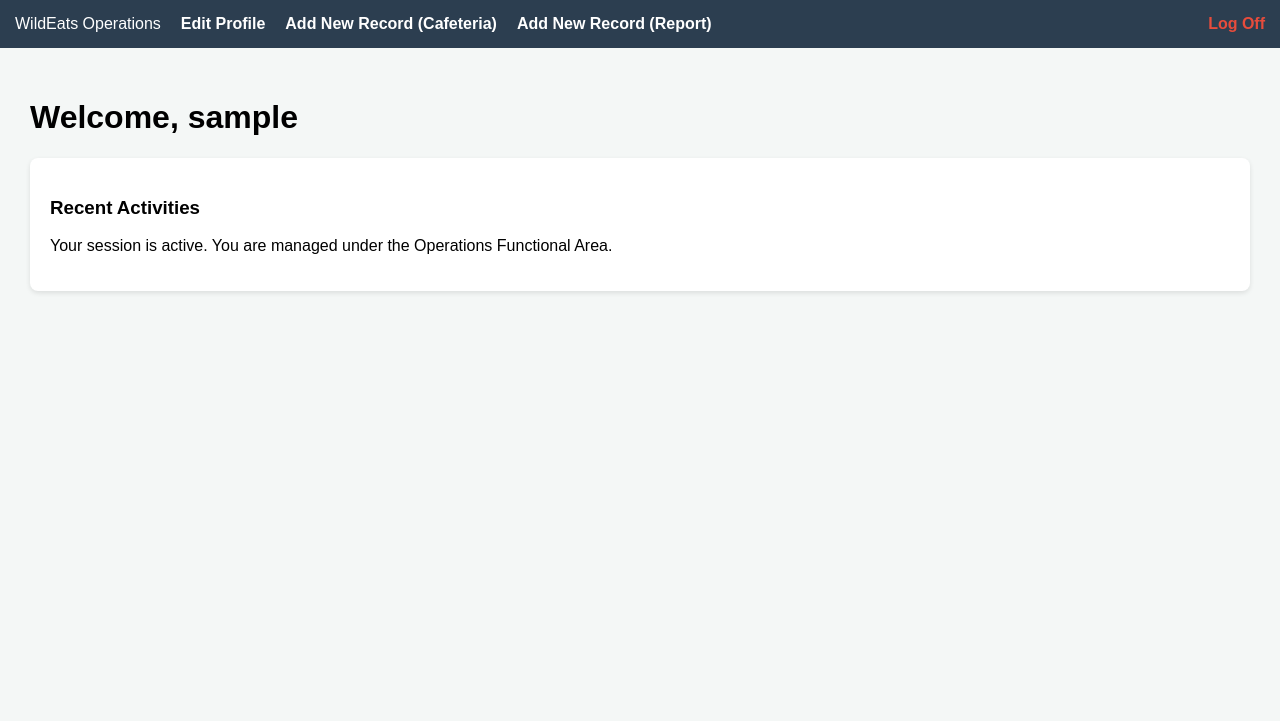
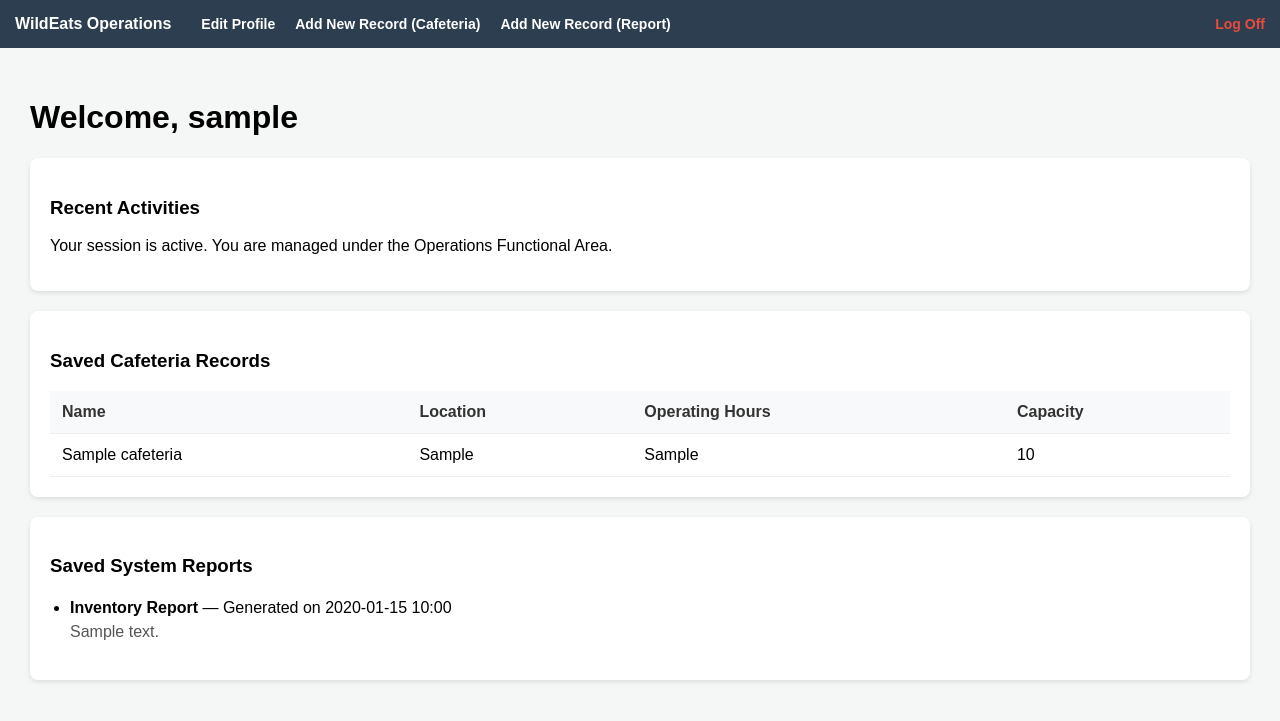
Before and after one commit to GwapoKo123321/WildEats, a Django app: page /operations/ in a window 1280 px wide. Shown: the top 721 px of the page. Run offline with Django 5.2, Linux system fonts and the light colour scheme; a user stored in the database is signed in; tables that the repository leaves empty hold one stand-in row (values such as "Sample post").

Commit message:
Project V2: Finalized operations dashboard and automated time picker feature

```diff
--- a/myproject/operations/templates/operations/index.html
+++ b/myproject/operations/templates/operations/index.html
@@ -1,31 +1,81 @@
 <!DOCTYPE html>
-<html>
+<html lang="en">
 <head>
+    <meta charset="UTF-8">
     <title>WildEats | Home</title>
     <style>
         body { font-family: sans-serif; margin: 0; background: #f4f7f6; }
-        nav { background: #2c3e50; padding: 15px; color: white; display: flex; gap: 20px; }
-        nav a { color: white; text-decoration: none; font-weight: bold; }
+        nav { background: #2c3e50; padding: 15px; color: white; display: flex; gap: 20px; align-items: center; }
+        nav a { color: white; text-decoration: none; font-weight: bold; font-size: 14px; }
+        .logo { font-weight: bold; margin-right: 10px; }
+        .logout-btn { margin-left: auto; color: #e74c3c; }
         .container { padding: 30px; }
         .card { background: white; padding: 20px; border-radius: 8px; margin-bottom: 20px; box-shadow: 0 2px 5px rgba(0,0,0,0.1); }
+        table { width: 100%; border-collapse: collapse; margin-top: 15px; }
+        th, td { text-align: left; padding: 12px; border-bottom: 1px solid #eee; }
+        th { background-color: #f8f9fa; color: #333; }
+        ul { padding-left: 20px; margin-top: 15px; }
+        li { margin-bottom: 12px; line-height: 1.5; }
     </style>
 </head>
 <body>
     <nav>
-        <span>WildEats Operations</span>
-        <!-- Required Navigation Links -->
+        <span class="logo">WildEats Operations</span>
         <a href="{% url 'edit_profile' %}">Edit Profile</a>
         <a href="{% url 'add_cafeteria' %}">Add New Record (Cafeteria)</a>
         <a href="{% url 'add_report' %}">Add New Record (Report)</a>
-        <a href="{% url 'logout' %}" style="margin-left: auto; color: #e74c3c;">Log Off</a>
+        <a href="{% url 'logout' %}" class="logout-btn">Log Off</a>
     </nav>
 
     <div class="container">
         <h1>Welcome, {{ user.username }}</h1>
+
         <div class="card">
             <h3>Recent Activities</h3>
             <p>Your session is active. You are managed under the Operations Functional Area.</p>
         </div>
+
+        <div class="card">
+            <h3>Saved Cafeteria Records</h3>
+            <table>
+                <thead>
+                    <tr>
+                        <th>Name</th>
+                        <th>Location</th>
+                        <th>Operating Hours</th>
+                        <th>Capacity</th>
+                    </tr>
+                </thead>
+                <tbody>
+                    {% for cafe in cafeterias %}
+                    <tr>
+                        <td>{{ cafe.name }}</td>
+                        <td>{{ cafe.location }}</td>
+                        <td>{{ cafe.operating_hours }}</td>
+                        <td>{{ cafe.capacity }}</td>
+                    </tr>
+                    {% empty %}
+                    <tr>
+                        <td colspan="4">No cafeteria records found. Try adding a record from the navigation bar.</td>
+                    </tr>
+                    {% endfor %}
+                </tbody>
+            </table>
+        </div>
+
+        <div class="card">
+            <h3>Saved System Reports</h3>
+            <ul>
+                {% for r in reports %}
+                <li>
+                    <strong>{{ r.report_type }} Report</strong> — Generated on {{ r.date_generated|date:"Y-m-d H:i" }}<br>
+                    <span style="color: #555;">{{ r.report_summary }}</span>
+                </li>
+                {% empty %}
+                <li>No system reports generated yet. Try generating a report from the navigation bar.</li>
+                {% endfor %}
+            </ul>
+        </div>
     </div>
 </body>
 </html>
```
Also changed, not shown: myproject/operations/forms.py (+12 -4 lines), myproject/operations/templates/operations/addNewCafeteria.html (+67 -7 lines), 1 other file.
